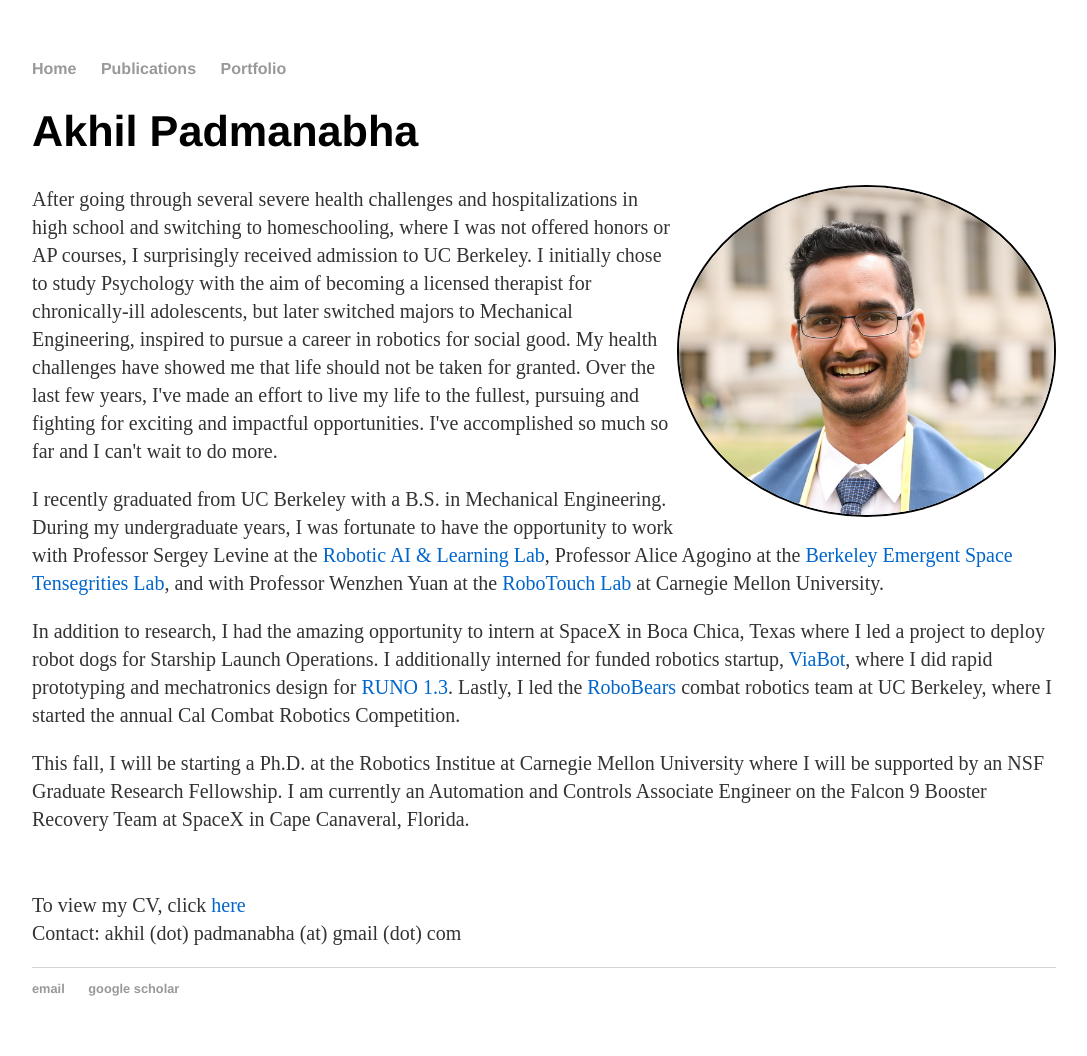
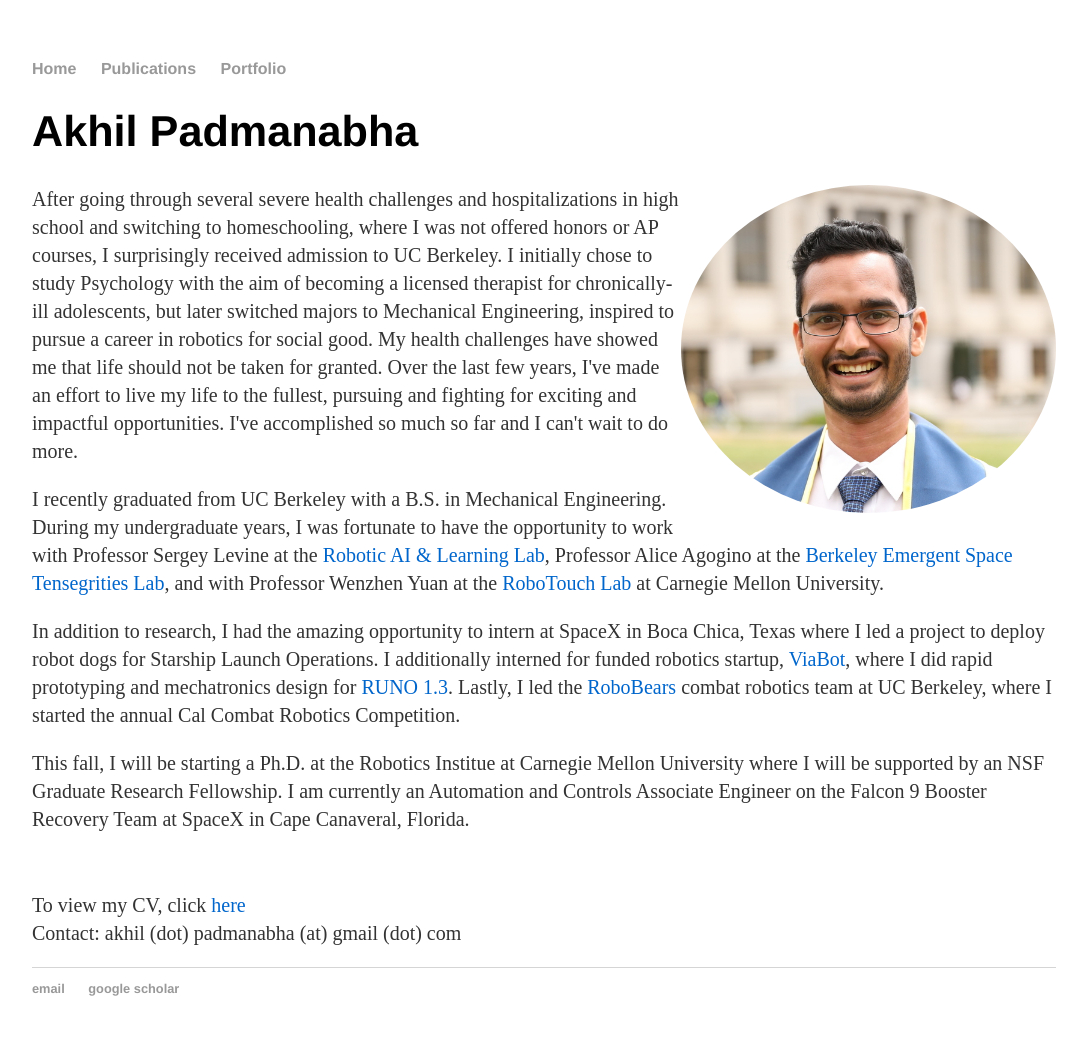
Before and after one commit to akhilpadmanabha/akhilpadmanabha.github.io, a Jekyll site: the page built from index.html, in a window 1280 px wide. Shown: the whole page, without its empty margins (96-1183 px from the left). Built offline with Jekyll 4.4.1, drawn with Linux system fonts in a browser that asks for light colours.

Commit message:
no border

```diff
--- a/index.html
+++ b/index.html
@@ -7,7 +7,7 @@ title: Akhil Padmanabha
 </div>
 
 
-<img src="images/portrait.jpeg" class="circular--square" width = "375px" height = "auto" align = "right" border = "2px" />
+<img src="images/portrait.jpeg" class="circular--square" width = "375px" height = "auto" align = "right" />
 
 
 <div class="blurb">
```
